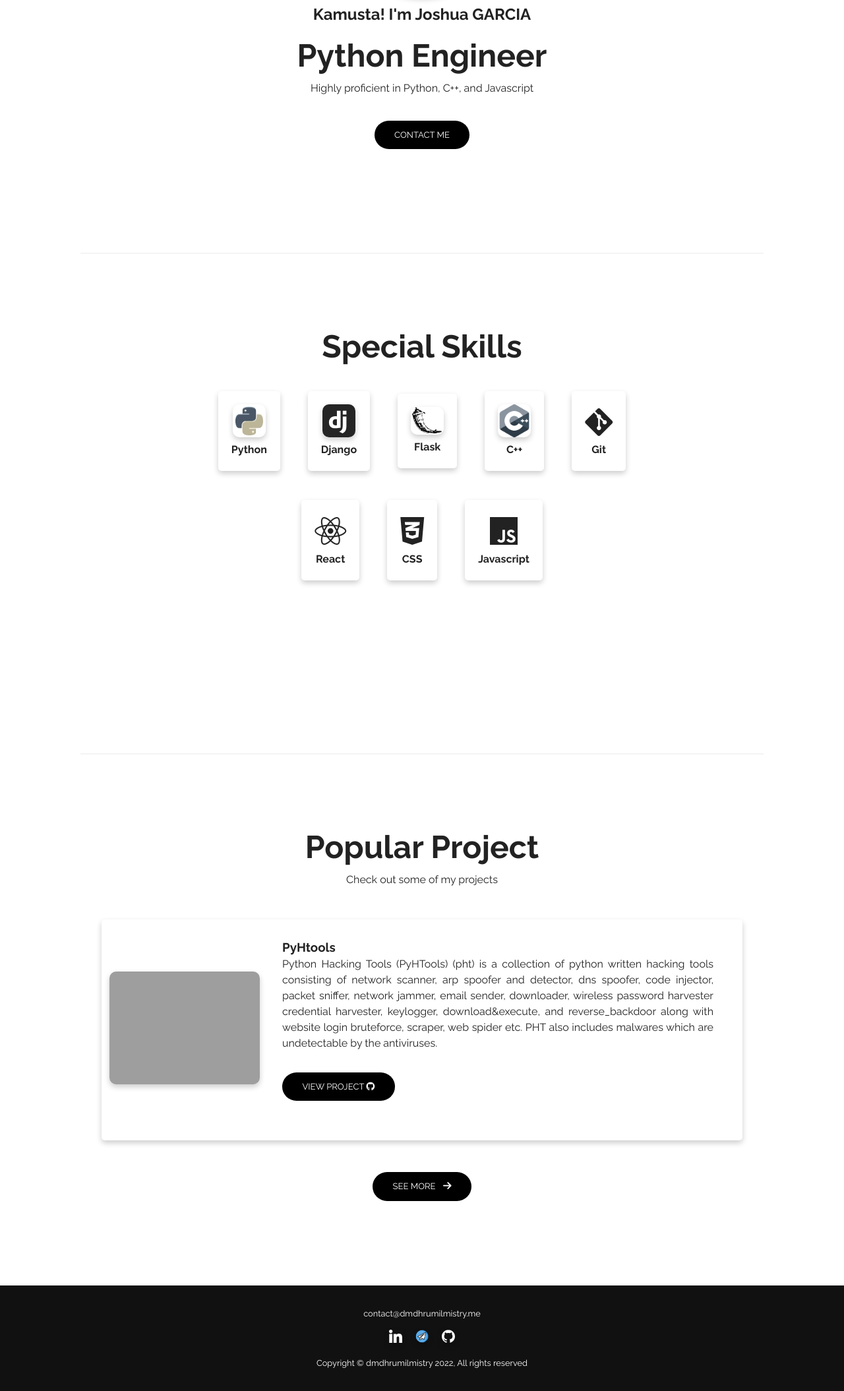
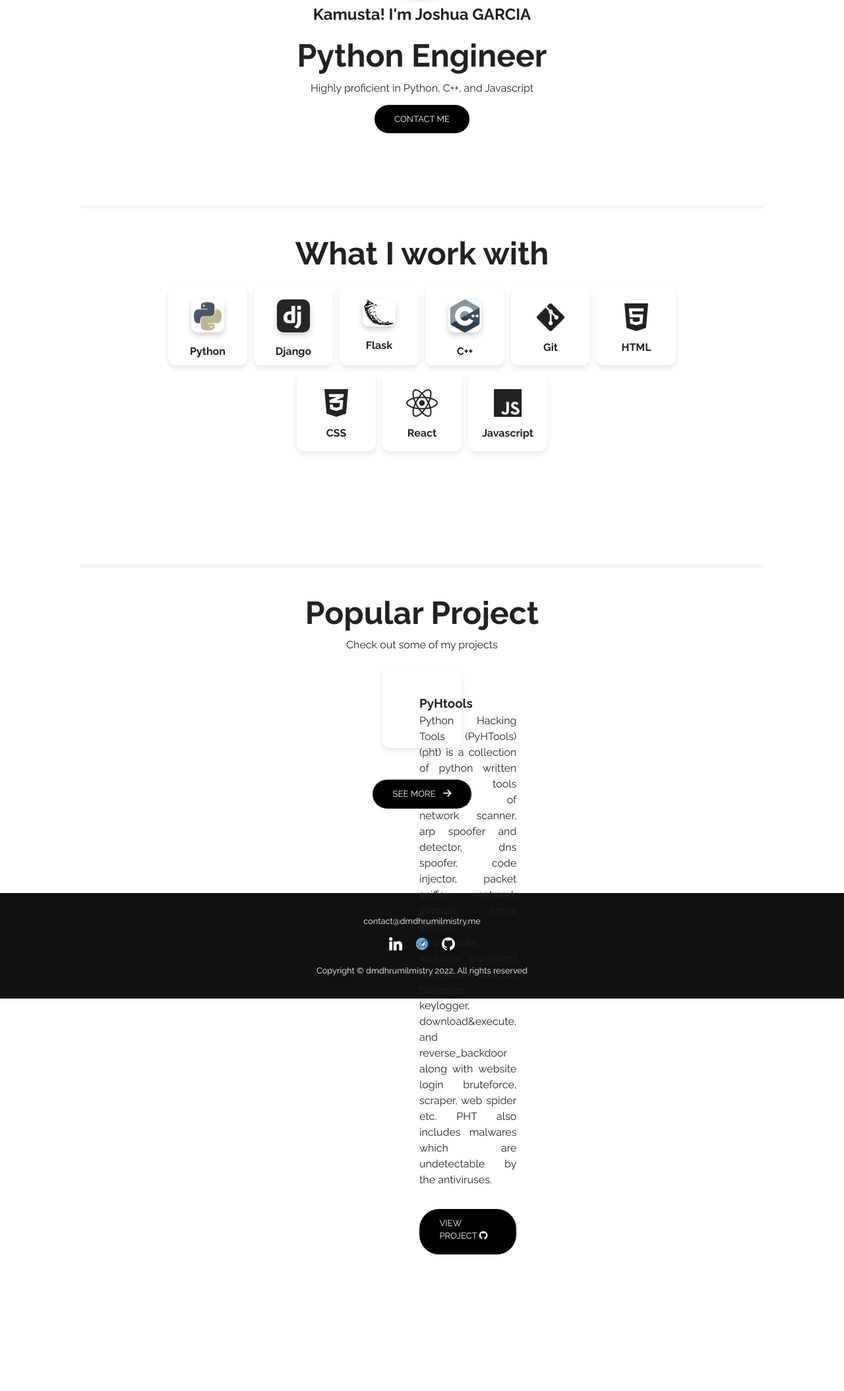
Before and after one commit to Yhso2/Web-Portfolio, a Flask app: page / in a window 1280 px wide. Shown: the part 390-2499 px from the top of the page at 66% size. After the commit the page ends 2292 px from the top, so only its background shows below. Run offline with Flask 3, Linux system fonts and the light colour scheme; parts of the project's set-up code (start-up, migrations or seed data) failed here and were passed over; grey boxes are pictures that could not be loaded.

Commit message:
Responsive skill cards

```diff
--- a/static/css/style.css
+++ b/static/css/style.css
@@ -165,9 +165,9 @@
 
 .division {
   width: 100%;
-  height: 2px;
+  height: 5px;
   background-color: var(--card-background);
-  margin: 5.5rem 0;
+  margin: 2.5rem 0;
 }
 
 /* Projects */
@@ -336,25 +336,33 @@
 }
 
 /* Text Card */
-.cards {
+.skills-grid {
+  display: flex;
   flex-wrap: wrap;
-  align-items: center;
-
+  justify-content: center;
+  gap: 10px;
+  padding: 20px 100px;
 }
 
 .textcard {
-  box-shadow: 0 4px 8px 0 rgba(0, 0, 0, 0.2);
-  transition: 0.3s;
-  border-radius: 5px;
-  /* 5px rounded corners */
-  padding: 10px;
+  width: 120px;
+  height: 120px;
+  padding: 20px;
+  border-radius: 12px;
+  box-shadow: 0 4px 8px 0 rgba(0, 0, 0, 0.1);
+  background: white;
+  transition: transform 0.2s;
 }
-i.fa-brands.fa-git-alt:hover {
-    transform: size(1.2);
-}
-/* On mouse-over, add a deeper shadow */
+
+/* On mouse-over, add a deeper shadow and scales */
 .textcard:hover {
   box-shadow: 0 8px 16px 0 rgba(0, 0, 0, 0.2);
+  transform: scale(1.05);
+}
+/* Space between the text and the image */
+.textcard img,
+.textcard i {
+  margin-bottom: 10px;
 }
 
 /* Add rounded corners to the top left and the top right corner of the image */
--- a/static/css/utilities.css
+++ b/static/css/utilities.css
@@ -93,7 +93,7 @@
 
 .content-text {
   text-align: center;
-  margin: 1.5rem 0;
+  margin:  0;
 }
 
 .content-text h2 {
--- a/templates/base.html
+++ b/templates/base.html
@@ -39,7 +39,7 @@
                     <li><a class="nav-link" href="{{ url_for('contact_page') }}">CONTACT</a></li>
                     <!-- <li><a class="nav-link" href="#">BlOG</a></li> -->
                     <li>
-                        <a class="btn btn-primary" href="https://github.com/dmdhrumilmistry">RESUME <i
+                        <a class="btn btn-primary" href="https://github.com/Yhso2">RESUME <i
                                 class="fas fa-arrow-right"></i></a>
                     </li>
 
--- a/templates/index.html
+++ b/templates/index.html
@@ -18,75 +18,58 @@
 
 {% block body %}
 <section id="projects" class="project-container container">
-
   <div class="division"></div>
-
   <div class="content-text">
-    <h2>Special Skills</h2>
-    <div class="container" align="center">
-      <table style="text-align: center;">
-        <tr>
-          <td  class="cards" style="padding: 20px;">
-            <div class="textcard"  style="padding: 20px;">
-              <img class="skills" src="\static\assets\python.png"
-              alt="Flask" width="50" height="50" style="filter: grayscale(80%)">
+    <h2>What I work with</h2>
+    <div class="skills-grid">
+            <div class="textcard">
+              <img class="skills" src="\static\assets\python.png" alt="Flask" width="50" height="50" style="filter: grayscale(80%)">
               <h4>Python</h4>
             </div>
-          </td>
-          <td  class="cards" style="padding: 20px;">
-            <div class="textcard"  style="padding: 20px;">
-              <img class="skills" src="\static\assets\django-icon.svg"
-               alt="Django" width="50" height="50" style="filter: grayscale(100%)">
+
+            <div class="textcard">
+              <img class="skills" src="\static\assets\django-icon.svg" alt="Django" width="50" height="50" style="filter: grayscale(100%)">
               <h4>Django</h4>
             </div>
-          </td>
-          <td  class="cards" style="padding: 20px;">
-            <div class="textcard"  style="padding: 20px;" width="50" height="50">
-              <img class="skills" src="\static\assets\flask1.jpg"
-               alt="Flask" width="50" height="50"style="filter: grayscale(100%)">
+
+            <div class="textcard">
+              <img class="skills" src="\static\assets\flask1.jpg" alt="Flask" width="50" height="50"style="filter: grayscale(100%)">
               <h4>Flask</h4>
             </div>
-          </td>
-          <td  class="cards" style="padding: 20px;">
-            <div class="textcard"  style="padding: 20px;">
-              <img class="skills" src="\static\assets\c++.png"
-               alt="C++" width="50" height="50" style="filter: grayscale(80%)">
+
+            <div class="textcard">
+              <img class="skills" src="\static\assets\c++.png" alt="C++" width="50" height="50" style="filter: grayscale(80%)">
               <h4>C++</h4>
             </div>
-          </td>
-          <td  class="cards" style="padding: 20px;">
-            <div class="textcard"  style="padding: 20px;">
+
+            <div class="textcard">
               <h2><i class="fa-brands fa-git-alt"></i></h2>
               <h4>Git</h4>
             </div>
-          </td>
-          </table>
-          <table style="text-align: center;">
 
-          <td  class="cards" style="padding: 20px;">
-            <div class="textcard"  style="padding: 20px;">
+            <div class="textcard">
+              <h2><i class="fa-brands fa-html5"></i></h2>
+              <h4>HTML</h4>
+            </div>
+
+            <div class="textcard">
+              <h2><i class="fa-brands fa-css3-alt"></i></h2>
+              <h4>CSS</h4>
+            </div>
+
+            <div class="textcard">
               <h2><i class="fa-brands fa-react" ></i></h2>
               <h4>React</h4>
             </div>
-          </td>
-          <td  class="cards" style="padding: 20px;">
-            <div class="textcard"  style="padding: 20px;">
-              <h2><i class="fa-brands fa-css3-alt"></i></h2>
-              <h4>CSS</h4>
-            </div>
-          </td>
-          <td  class="cards" style="padding: 20px;">
-            <div class="textcard"  style="padding: 20px;">
+
+            <div class="textcard">
               <h2><i class="fa-brands fa-js"></i></h2>
               <h4>Javascript</h4>
             </div>
-          </td>
-        </tr>
-      </table>
+
     </div>
   </div>
 </section>
-
 
 <!-- Projects -->
 <section id="projects" class="project-container container">
```
Also changed, not shown: 1 other file.
